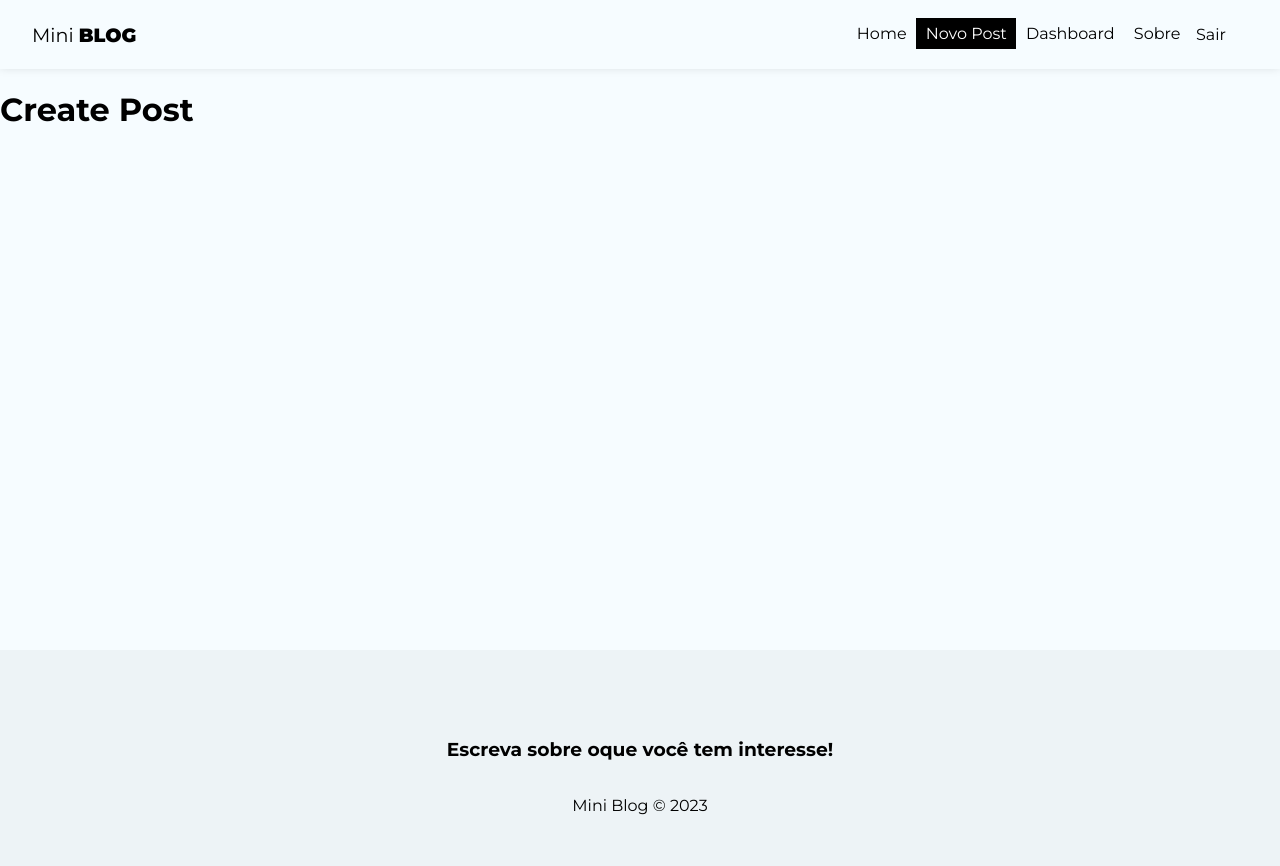
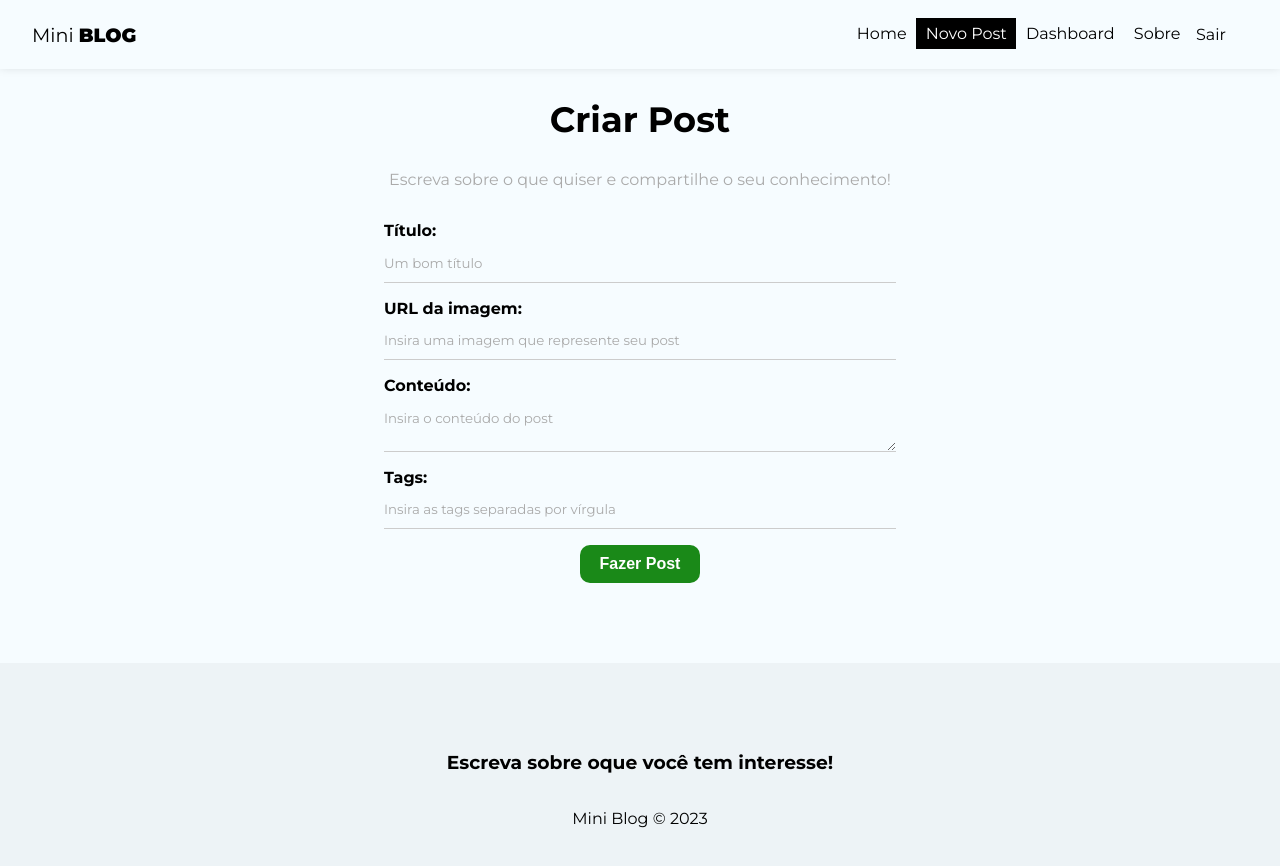
Before and after one commit to NathanKusters/Miniblog, a React (Vite) app: page /posts/create in a window 1280 px wide. Shown: the top 866 px of the page. Built offline with nearby package versions, Linux system fonts and the light colour scheme; no server answers; sample sign-in values are in the browser's storage.

Commit message:
adicionando e estruturando a página de criar posts

```diff
--- a/src/pages/CreatePost/CreatePost.jsx
+++ b/src/pages/CreatePost/CreatePost.jsx
@@ -1,9 +1,73 @@
 import styles from "./CreatePost.module.css";
 
+import { useState } from "react";
+import { useNavigate} from "react-router-dom";
+import { useAuthValue } from "../../context/AuthContext";
+
 const CreatePost = () => {
+
+  const [title, setTitle] = useState("");
+  const [image, setImage] = useState("");
+  const [body, setBody] = useState("");
+  const [tags, setTags] = useState([]);
+  const [formError, setformError] = useState("");
+
+  const handleSubmit = (e) => {
+    e.preventDefault();
+  }
+
+
   return (
-    <div>
-        <h1>Create Post</h1>
+    <div className={styles.create_post}>
+        <h2>Criar Post</h2>
+        <p>Escreva sobre o que quiser e compartilhe o seu conhecimento!</p>
+        <form onSubmit={handleSubmit}>
+          <label>
+            <span>Título:</span>
+            <input
+              type="text"
+              name="title"
+              required
+              placeholder="Um bom título"
+              onChange={(e) => setTitle(e.target.value)}
+              value={title}
+            />
+          </label>
+          <label>
+            <span>URL da imagem:</span>
+            <input
+              type="text"
+              name="image"
+              required
+              placeholder="Insira uma imagem que represente seu post"
+              onChange={(e) => setImage(e.target.value)}
+              value={image}
+            />
+          </label>
+          <label>
+            <span>Conteúdo:</span>
+            <textarea
+              name="body"
+              required
+              placeholder="Insira o conteúdo do post"
+              onChange={(e) => setBody(e.target.value)}
+              value={body}
+            />
+          </label>
+          <label>
+            <span>Tags:</span>
+            <input
+              type="text"
+              name="tags"
+              required
+              placeholder="Insira as tags separadas por vírgula"
+              onChange={(e) => setTags(e.target.value)}
+              value={tags}
+            />
+          </label>
+          <button className="btn">Fazer Post</button>
+
+        </form>
     </div>
   )
 }
--- a/src/pages/CreatePost/CreatePost.module.css
+++ b/src/pages/CreatePost/CreatePost.module.css
@@ -0,0 +1,12 @@
+.create_post {
+    text-align: center;
+}
+
+.create_post h2 {
+    font-size: 2.2em;
+}
+
+.create_post p {
+    color: #aaa;
+    margin-bottom: 2em;
+}
```
